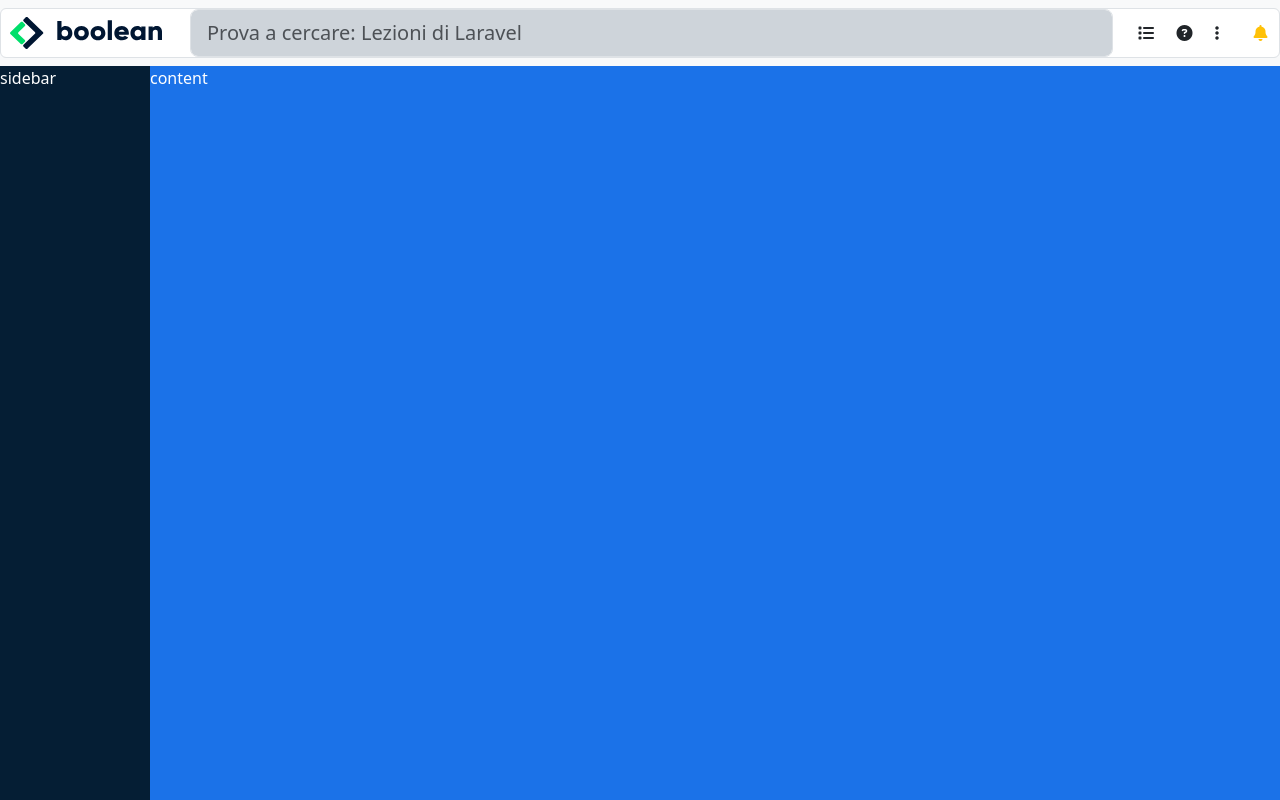
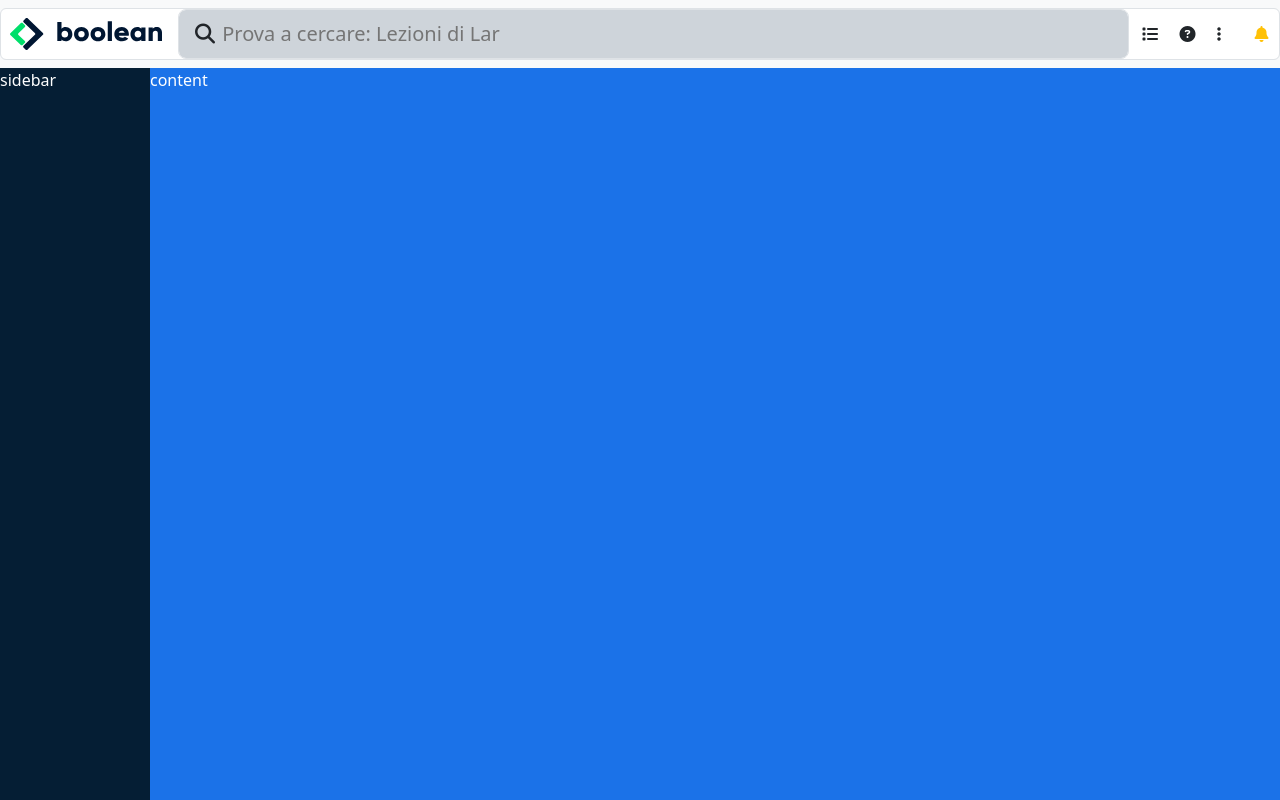
Before and after one commit to Blaser993/html-css-bootstrap-dashboard, a plain HTML site: page index.html in a window 1280 px wide. Drawn offline with nearby package versions, Linux system fonts and the light colour scheme.

Commit message:
REFACT .navbar completed

```diff
--- a/index.html
+++ b/index.html
@@ -37,14 +37,17 @@
 
                             <div class="row flex-nowrap ">
 
-                                <!--
-                                <div class="col-auto my-auto">
+
+                                <!-- <div class="col-auto my-auto">
                                     <i class="fa-solid fa-magnifying-glass"></i>
                                 </div> -->
 
 
-                                <div class="col-auto flex-grow-1 flex-shrink-1 my-auto">
-                                    <input class="d-print-block form-control form-control-lg bg-dark-subtle me-2" type="search" placeholder="Prova a cercare: Lezioni di Laravel" aria-label="Search">
+                                <div class="col-auto form-control form-control-lg bg-dark-subtle flex-grow-1 flex-shrink-1 my-auto">
+
+                                    <i class="fa-solid fa-magnifying-glass"></i>
+
+                                    <input class="d-print-block bg-dark-subtle border border-0 me-2" type="search" placeholder="Prova a cercare: Lezioni di Laravel" aria-label="Search">
                                 </div>
 
                                 <div class="col-auto my-auto">
@@ -58,9 +61,11 @@
 
                                             <!-- dropmenu -->
                                             <div class="collapse navbar-collapse" id="navbarNavDropdown">
-                                                <ul class="navbar-nav">
-                                                    <li class="nav-item dropdown">
-                                                        <button class="btn bla_secondary-color" data-bs-toggle="dropdown" aria-expanded="false">
+
+
+                                                <ul class="navbar-nav pe-2">
+                                                    <li class="nav-item dropdown dropstart">
+                                                        <button class="btn bla_secondary-color pe-0" data-bs-toggle="dropdown" aria-expanded="false">
                                                             <i class="fa-solid fa-bell"></i>
                                                         </button>
                                                         <ul class="dropdown-menu dropdown-menu me-0">
```
Also changed, not shown: css/custom.css (line endings or trailing spaces).
